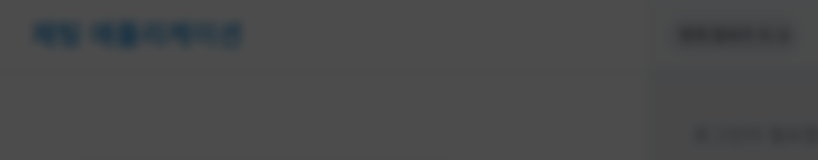
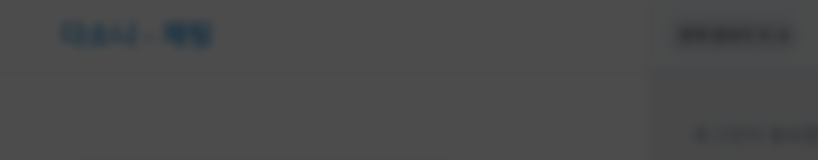
Before and after one commit to Stradivirus/chat, a React (Create React App) app in the folder front/: page / in a window 1280 px wide. Shown: the top 160 px of the page, without its empty margins (375-1193 px from the left). Built offline with nearby package versions, Linux system fonts and the light colour scheme.

Commit message:
젠킨스 테스트

```diff
--- a/front/src/App.js
+++ b/front/src/App.js
@@ -137,7 +137,7 @@ function App() {
     <div className="App">
       <div className="main-section">
         <header className="main-header">
-          <h1>채팅 애플리케이션</h1>
+          <h1>다소니 - 채팅</h1>
         </header>
         <main className="main-content">
           {showInfo ? (
```
